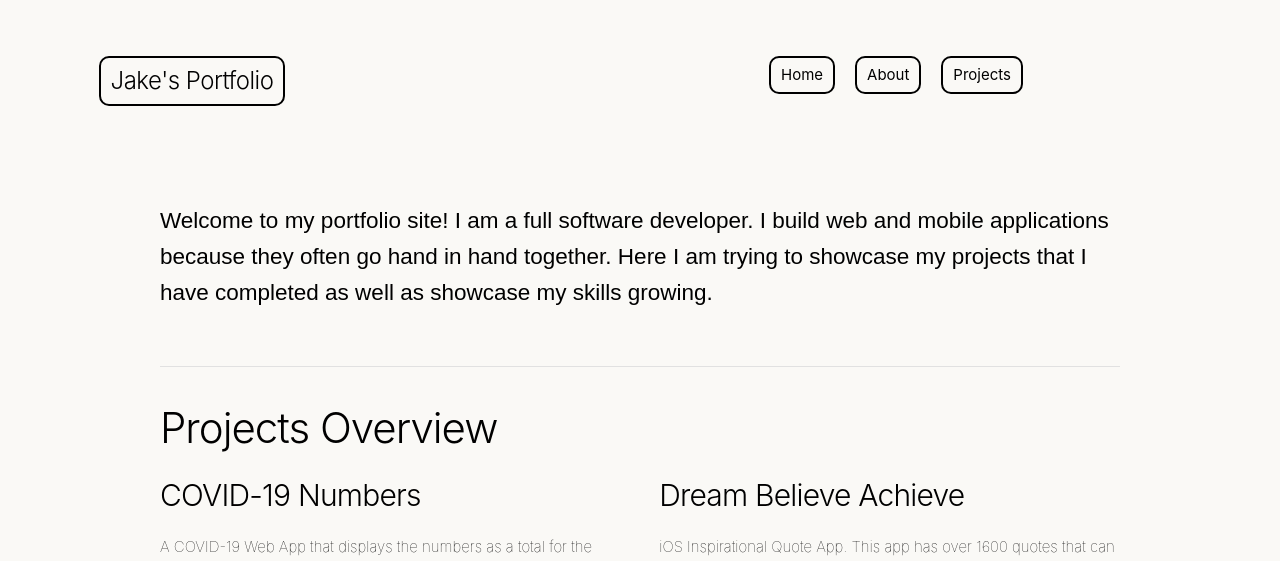
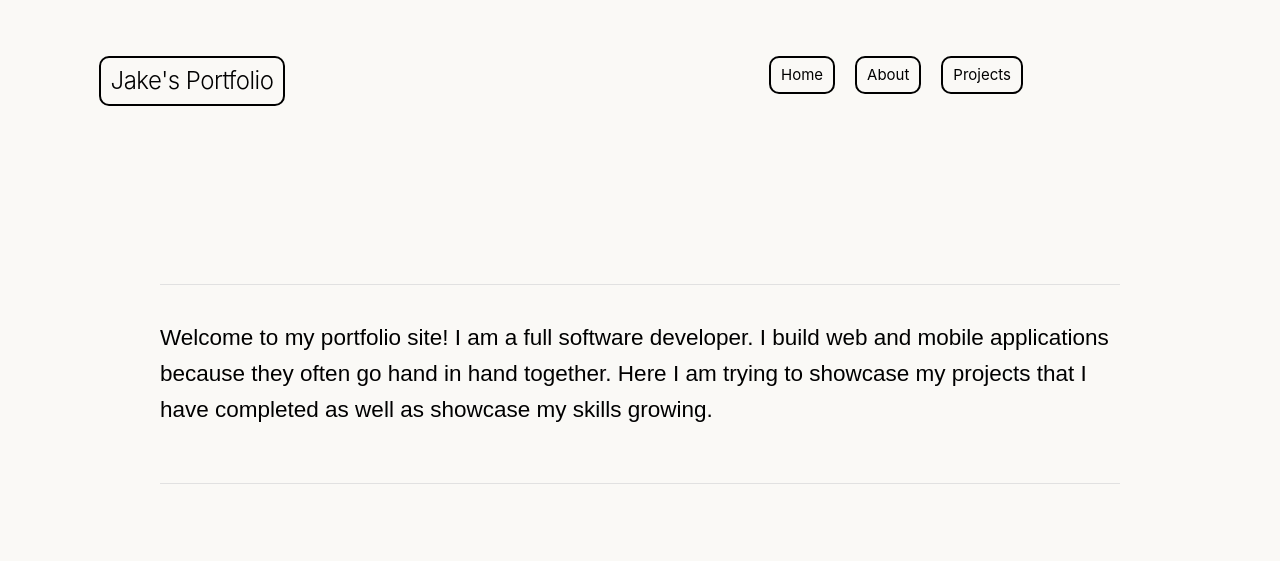
Before and after one commit to jgarcia4444/portfolio, a React (Create React App) app: page / in a window 1280 px wide. Shown: the top 561 px of the page. Built offline with nearby package versions, Linux system fonts and the light colour scheme.

Commit message:
Removed project overview from the homepage.

```diff
--- a/src/components/Home.js
+++ b/src/components/Home.js
@@ -1,14 +1,22 @@
-import React from 'react';
+import React, {useEffect, useState} from 'react';
 import { projects } from '../data.js';
 import '../styles/Home.css';
 import ProjectOverview from './ProjectOverview/index.js';
 
 const {web, mobile} = projects;
 
+
+
+
+
 const Home = (props) => {
+
+    const [opacityVal, setOpacityVal] = useState(0);
+
     return (
         <div className="home">
             <div className="banner-bio">
+            <hr />
                 <div className="row">
                     <div className="twelve columns">
                         <p id="quick-bio">
@@ -16,9 +24,9 @@ const Home = (props) => {
                         </p>
                     </div>
                 </div>
+            <hr />
             </div>
-            <hr></hr>
-            <h2 id="projects-title">Projects Overview</h2>
+            {/* <h2 id="projects-title">Projects Overview</h2>
             <div className="row" id="home-projects-container">
                 {web.map(project => {
                     return (
@@ -30,7 +38,7 @@ const Home = (props) => {
                         <ProjectOverview key={`mobile-${project.id}`} project={project} />
                     )
                 })}
-            </div>
+            </div> */}
         </div>
     )
 }
--- a/src/styles/Home.css
+++ b/src/styles/Home.css
@@ -13,3 +13,9 @@
     font-family: sans-serif;
     font-size: 1.5em;
 }
+
+.home {
+    display: flex;
+    align-items: center;
+    justify-content: center;
+}
```
